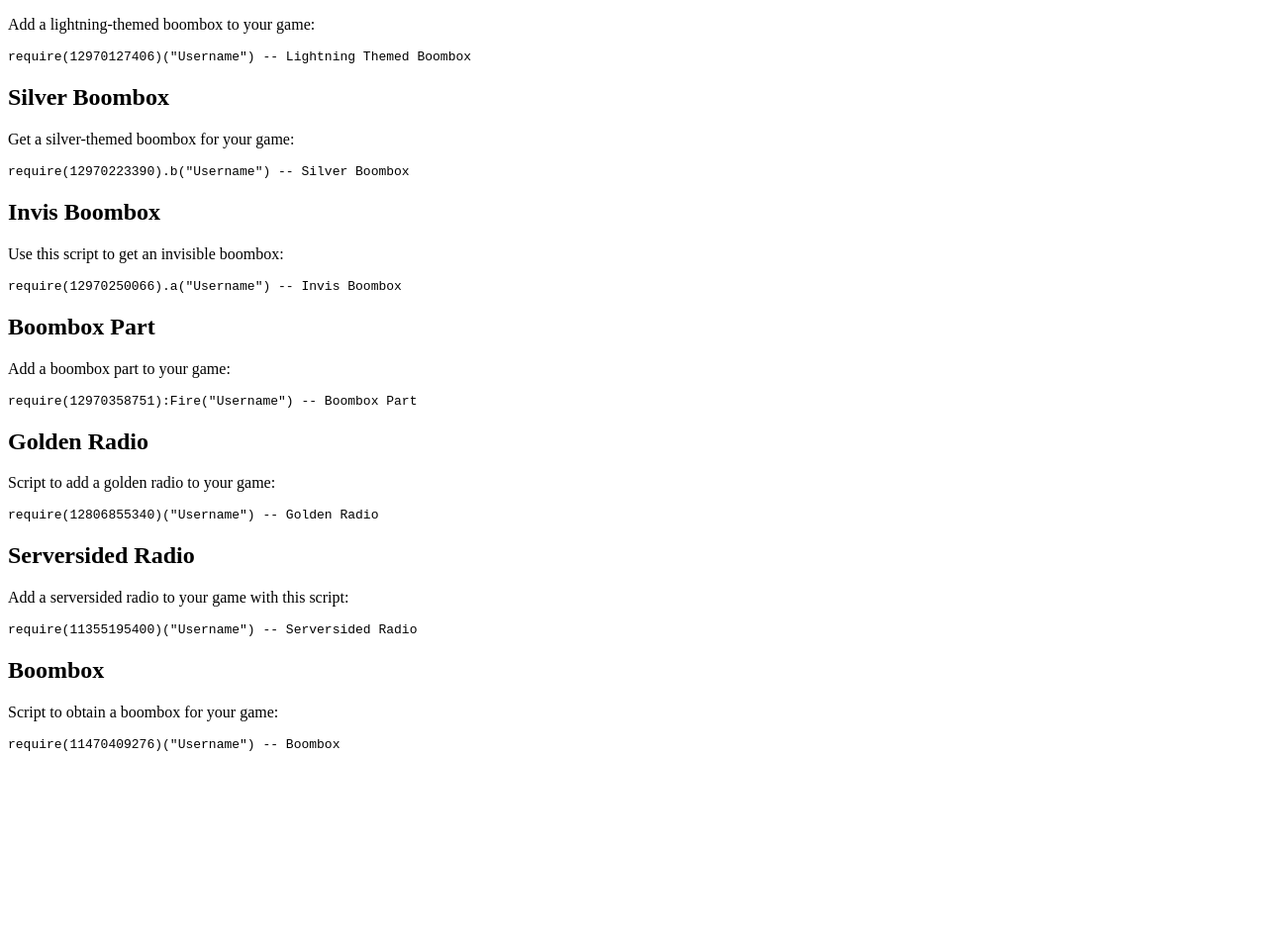
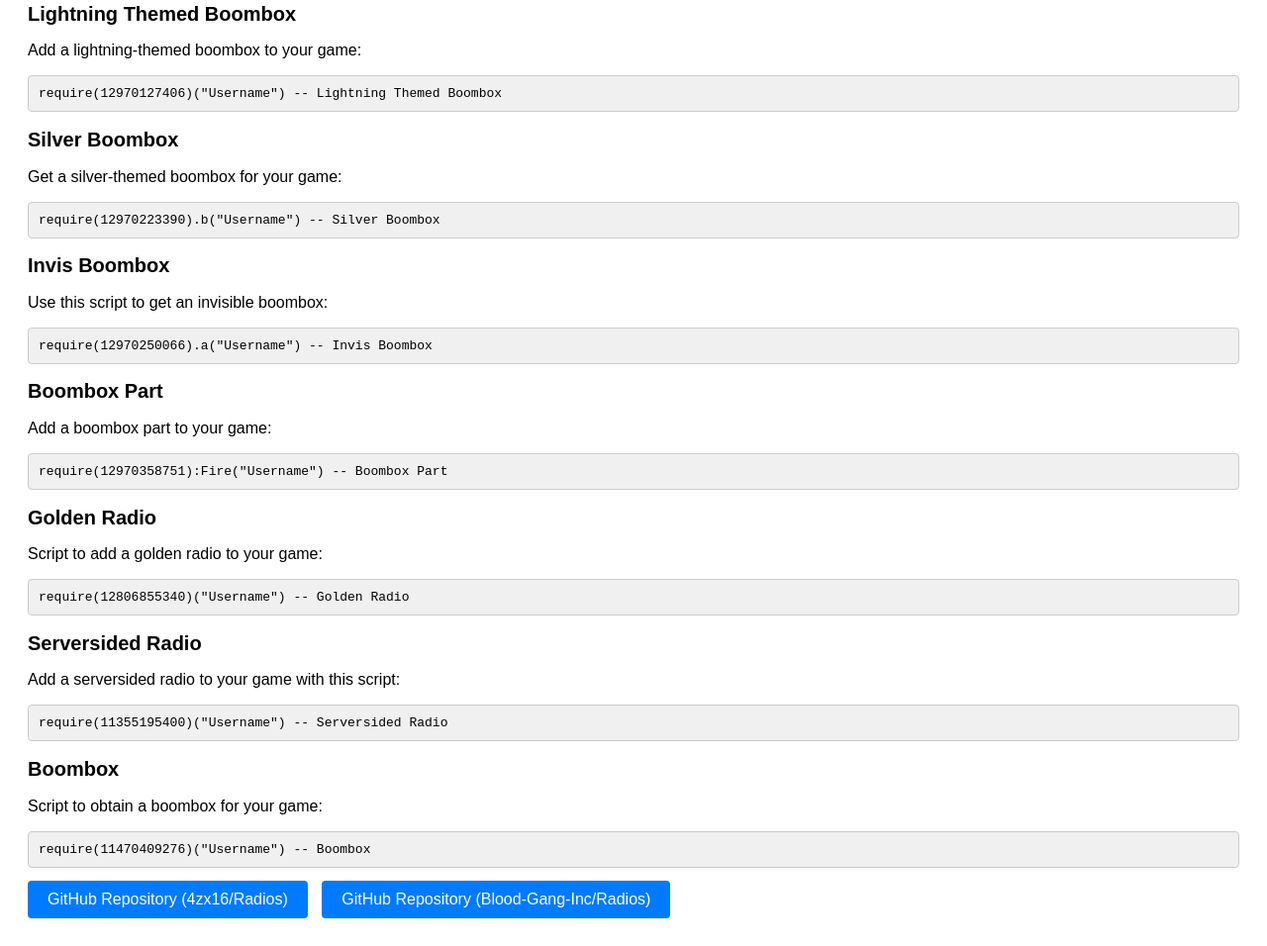
Before and after one commit to Blood-Gang-Inc/Radios, a plain HTML site: page index.html in a window 1280 px wide. Shown: the part 213-1169 px from the top of the page at 99% size. Before the commit the page ends 986 px from the top, so only its background shows below. Drawn offline with Linux system fonts and the light colour scheme.

Commit message:
Update index.html

```diff
--- a/index.html
+++ b/index.html
@@ -1,4 +1,43 @@
- <div class="container">
+<!DOCTYPE html>
+<html>
+<head>
+    <title>Roblox Boombox Scripts</title>
+    <style>
+        .container {
+            font-family: Arial, sans-serif;
+            margin: 0;
+            padding: 20px;
+        }
+        h1 {
+            font-size: 24px;
+        }
+        h2 {
+            font-size: 20px;
+        }
+        p {
+            font-size: 16px;
+        }
+
+        .code {
+            background-color: #f0f0f0;
+            padding: 10px;
+            border: 1px solid #ccc;
+            border-radius: 4px;
+        }
+
+        .button {
+            display: inline-block;
+            padding: 10px 20px;
+            background-color: #007BFF;
+            color: white;
+            text-decoration: none;
+            border-radius: 4px;
+            margin-right: 10px;
+        }
+    </style>
+</head>
+<body>
+    <div class="container">
         <h1>Roblox Boombox Scripts</h1>
         <div class="section">
             <h2>Free Boombox</h2>
@@ -40,6 +79,10 @@
             <p>Script to obtain a boombox for your game:</p>
             <pre class="code">require(11470409276)("Username") -- Boombox</pre>
         </div>
+        <div class="section">
+            <a class="button" href="https://github.com/4zx16/Radios">GitHub Repository (4zx16/Radios)</a>
+            <a class="button" href="https://github.com/Blood-Gang-Inc/Radios">GitHub Repository (Blood-Gang-Inc/Radios)</a>
+        </div>
     </div>
 </body>
 </html>
```
